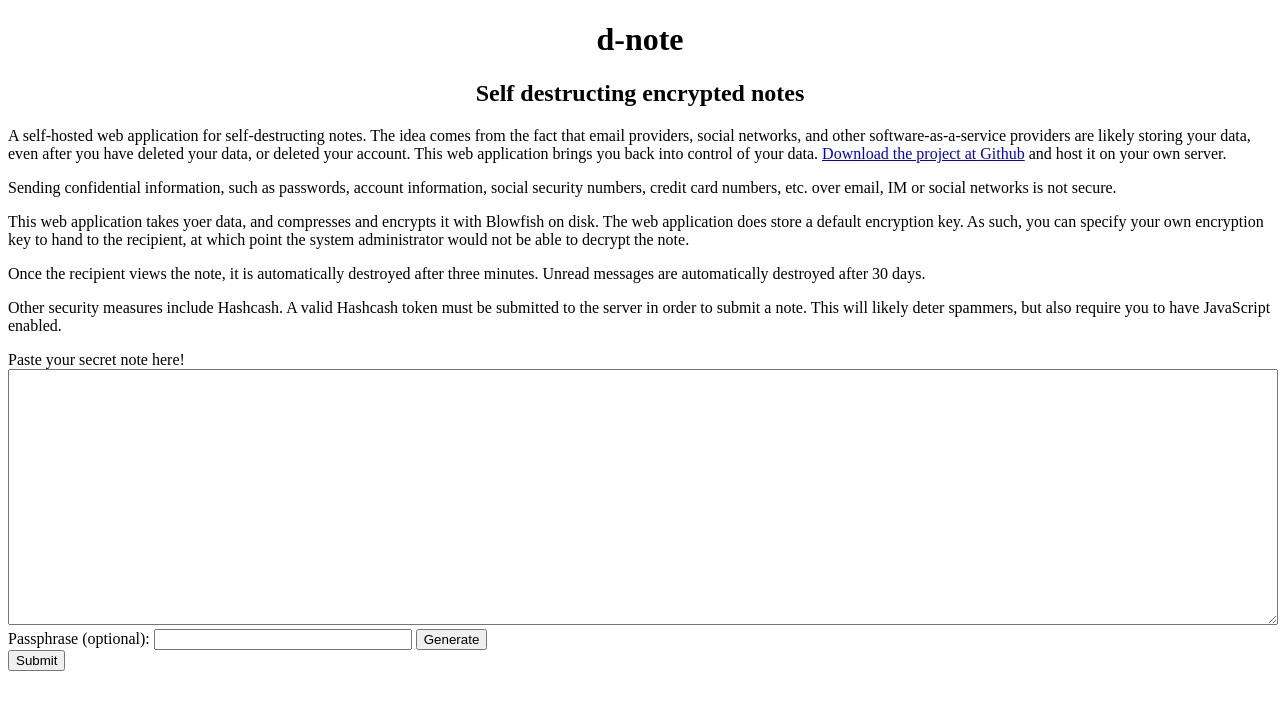
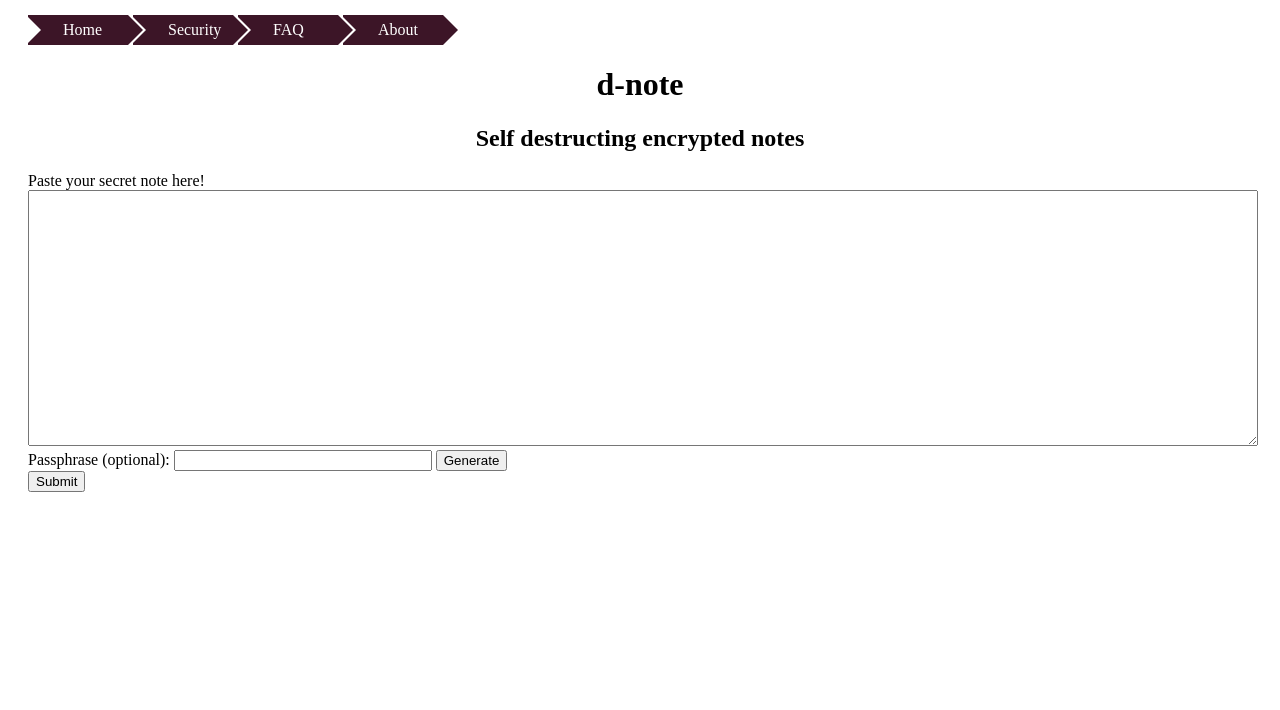
Before and after one commit to atoponce/d-note, a Python web app: template templates/index.html in a window 1280 px wide. Shown: the top 710 px of the page. Run offline with Jinja, Linux system fonts and the light colour scheme; the template is opened without the code that fills it, so the values that code supplies are empty; some libraries are stand-ins or nearby versions.

Commit message:
first work towards themeing the application

```diff
--- /dev/null
+++ b/static/css/main.css
@@ -0,0 +1,80 @@
+#content {
+    margin: 10px 20px;
+}
+#section {
+}
+
+.title {
+    font-size: 200%;
+    font-weight: bold;
+}
+
+.desc {
+    margin: 0 20px;
+}
+
+#header {
+    margin: 10px 20px;
+}
+
+#header .nav {
+    display: inline-block;
+}
+
+#header .nav {
+    height: 30px;
+    line-height: 30px;
+    position: relative;
+    margin: 5px 1px 0 0;
+    text-indent: 35px;
+    width: 100px;
+}
+
+#header .nav:before {
+    border-color: transparent transparent transparent #ffffff;
+    border-style: solid;
+    border-width: 15px 0 15px 15px;
+    content: " ";
+    height: 0;
+    left: -2px;
+    position: absolute;
+    width: 0;
+    z-index: 0;
+}
+
+#header .nav a {
+    background: #3C1527;
+    color: #FFFFFF;
+    display: block;
+    text-decoration: none;
+}
+#header .nav a:after {
+    border-color: transparent transparent transparent #3C1527;
+    border-width: 15px 0 15px 15px;
+    border-style: solid;
+    content: " ";
+    height: 0;
+    position: absolute;
+    right: -15px;
+    width: 0;
+    z-index: 10;
+}
+/*
+#header .nav a:active {
+    background: #C5352A;
+    z-index: 100;
+}
+
+#header .nav:active a:after {
+    border-left-color: #C5352A;
+}
+*/
+
+#header .nav a:hover {
+    background: #B11D1B;
+    color: #FFFFFF;
+}
+
+#header .nav a:hover:after {
+    border-color: transparent transparent transparent #B11D1B;
+}
--- /dev/null
+++ b/templates/about.html
@@ -0,0 +1,5 @@
+{% extends "base.html" %}
+{% block title %}About - Self Destructing Notes{% endblock %}
+{% block content %}
+    <p>About the open source project here.</p>
+{% endblock %}
--- a/templates/base.html
+++ b/templates/base.html
@@ -1,14 +1,25 @@
 <!doctype html>
 <html>
   <head>
+    <link rel="stylesheet" type="text/css" href="/static/css/main.css"/>
+    <script type="application/javascript" src="/static/js/main.js"></script>
     {% block head %}
     <title>{% block title %}{% endblock %}</title>
     {% endblock %}
   </head>
   <body>
+    <div id="header">
+        <span class="nav"><a href="{{ url_for('index') }}">Home</a></span>
+        <span class="nav"><a href="/security/">Security</a></span>
+        <span class="nav"><a href="/faq/">FAQ</a></span>
+        <span class="nav"><a href="/about/">About</a></span>
+    </div>
     <noscript><p>Please enable JavaScript in your browser for better use of the website.</p></noscript>
     <div id="content">
         {% block content %}{% endblock %}
     </div>
+    <div id="footer">
+
+    </div>
   </body>
 </html>
--- /dev/null
+++ b/templates/faq.html
@@ -0,0 +1,5 @@
+{% extends "base.html" %}
+{% block title %}FAQ - Self Destructing Notes{% endblock %}
+{% block content %}
+    <p>FAQ here.</p>
+{% endblock %}
--- a/templates/index.html
+++ b/templates/index.html
@@ -1,10 +1,9 @@
 {% extends "base.html" %}
 {% block title %}Self Destructing Notes{% endblock %}
 {% block head %}
-    <script type="application/javascript" src="static/js/main.js"></script>
-    <script type="application/javascript" src="static/js/hashcash.js"></script>
-    <script type="application/javascript" src="static/js/sha1.js"></script>
-    <script type="application/javascript" src="static/js/fingerprint.js"></script>
+    <script type="application/javascript" src="/static/js/hashcash.js"></script>
+    <script type="application/javascript" src="/static/js/sha1.js"></script>
+    <script type="application/javascript" src="/static/js/fingerprint.js"></script>
     <script type="application/javascript">
         var fingerprint = new Fingerprint().get();
     </script>
@@ -14,11 +13,6 @@
         <h1>d-note</h1>
         <h2>Self destructing encrypted notes</h2>
     </center>
-    <p>A self-hosted web application for self-destructing notes. The idea comes from the fact that email providers, social networks, and other software-as-a-service providers are likely storing your data, even after you have deleted your data, or deleted your account. This web application brings you back into control of your data. <a href="https://github.com/atoponce/d-note">Download the project at Github</a> and host it on your own server.</p>
-    <p>Sending confidential information, such as passwords, account information, social security numbers, credit card numbers, etc. over email, IM or social networks is not secure.</p>
-    <p>This web application takes yoer data, and compresses and encrypts it with Blowfish on disk. The web application does store a default encryption key. As such, you can specify your own encryption key to hand to the recipient, at which point the system administrator would not be able to decrypt the note.</p>
-    <p>Once the recipient views the note, it is automatically destroyed after three minutes. Unread messages are automatically destroyed after 30 days.</p>
-    <p>Other security measures include Hashcash. A valid Hashcash token must be submitted to the server in order to submit a note. This will likely deter spammers, but also require you to have JavaScript enabled.</p>
     <form method="POST" action="{{ url_for('show_post', new_url=random, _external=True) }}">
       Paste your secret note here!
       <br/>
```
Also changed, not shown: __init__.py (+16 -1 lines), templates/security.html (added, +28 -0 lines).
